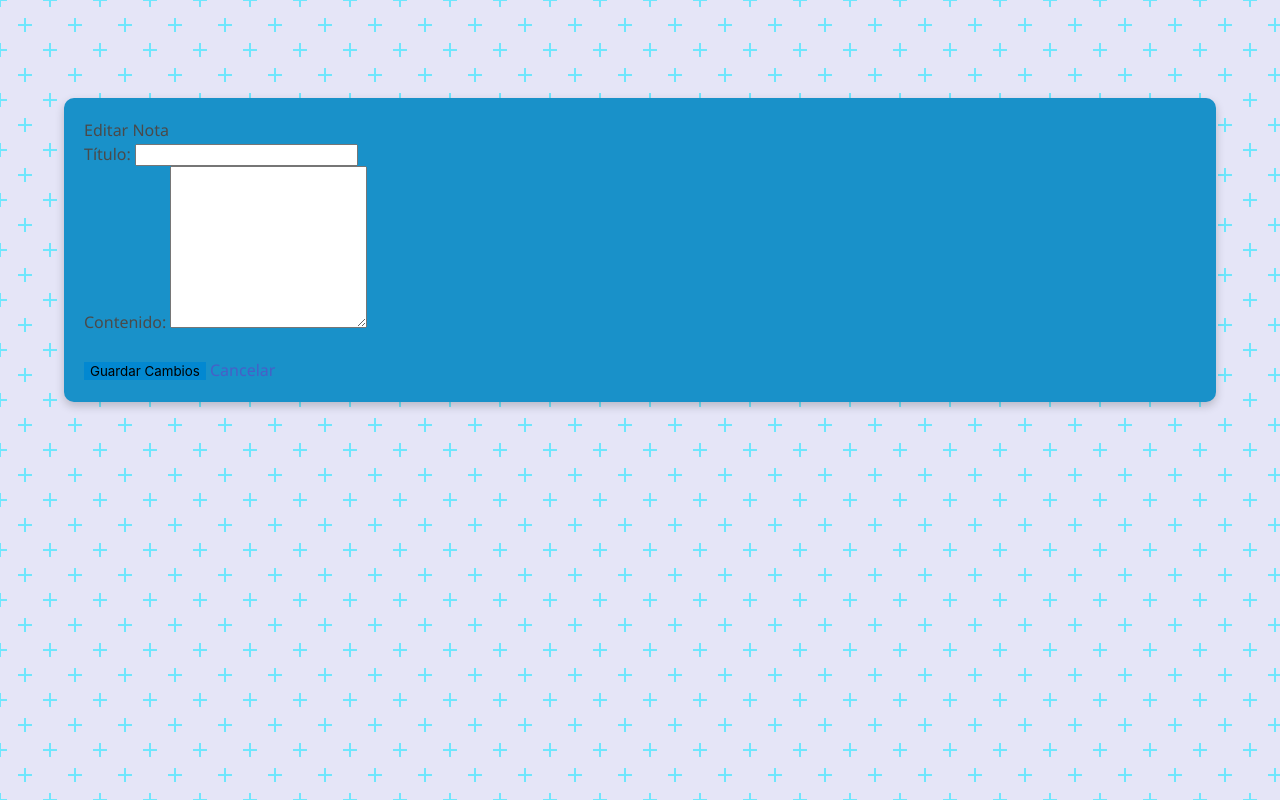
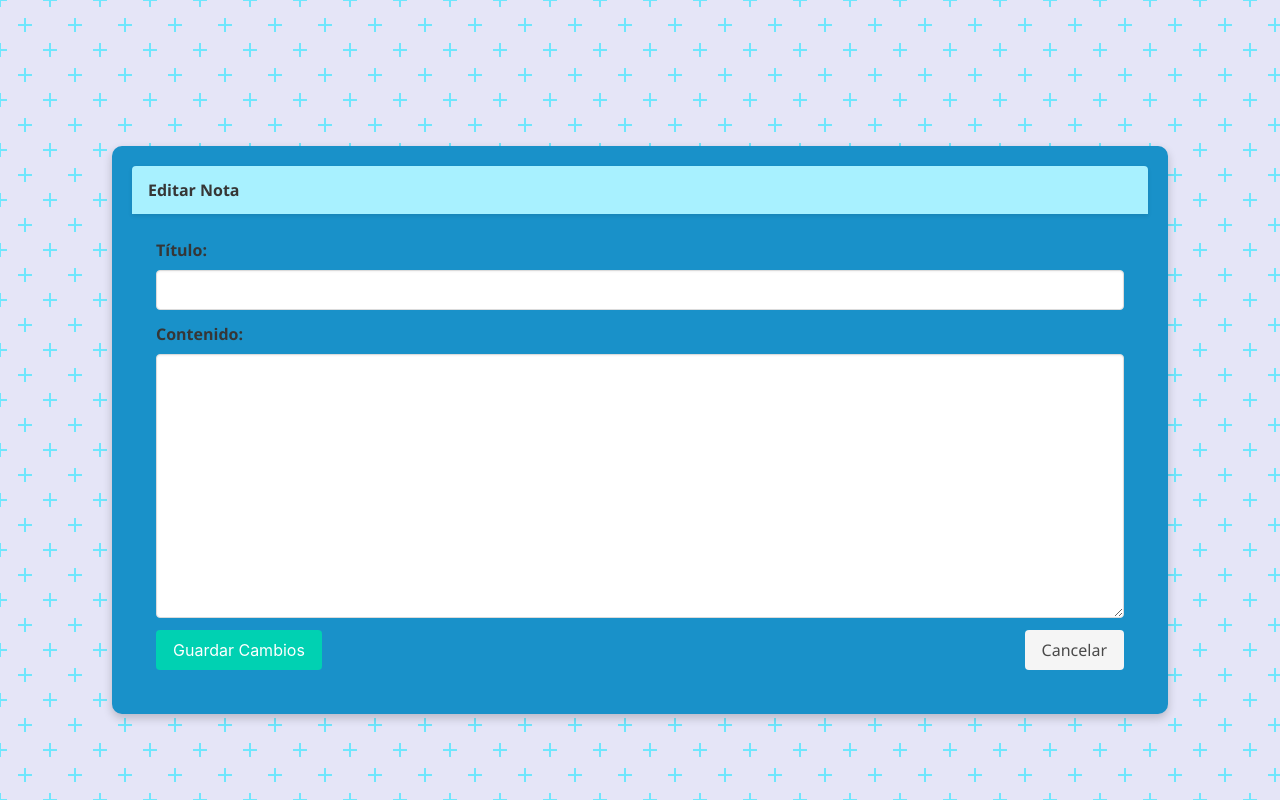
Before and after one commit to Kevincamelo5/OficialColanbNotes, a Python web app: template app/templates/edit_note.html in a window 1280 px wide. Shown: the part 52-852 px from the top of the page. Run offline with Jinja, Linux system fonts and the light colour scheme; the template is opened without the code that fills it, so the values that code supplies are empty.

```diff
--- a/app/templates/edit_note.html
+++ b/app/templates/edit_note.html
@@ -3,21 +3,42 @@
 {% block title %}Editar Nota{% endblock %}
 
 {% block content %}
+<section class="section">
+    <div class="container">
         <div class="card">
-    <h2 class="text-center">Editar Nota</h2>
+            <header class="card-header">
+                <p class="card-header-title has-text-centered">
+                    Editar Nota
+                </p>
+            </header>
+            <div class="card-content">
                 <form method="POST" action="{{ url_for('main.edit_note', note_id=note.id) }}">
-        <div class="form-group">
-            <label for="title">Título:</label>
-            <input name="title" id="title" type="text" class="form-control" value="{{ note.title }}" required
+                    <div class="field">
+                        <label class="label" for="title">Título:</label>
+                        <div class="control">
+                            <input name="title" id="title" type="text" class="input" value="{{ note.title }}" required
                                 minlength="3">
                         </div>
-        <div class="form-group">
-            <label>Contenido:</label>
-            <textarea name="content" id="content" rows="10" class="form-control" required>{{ note.content }}</textarea>
                     </div>
-        <br>
-        <button type="submit" class="btn btn-primary">Guardar Cambios</button>
-        <a href="{{ url_for('main.view_note', note_id=note.id) }}" class="btn btn-secondary">Cancelar</a>
+                    <div class="field">
+                        <label class="label" for="content">Contenido:</label>
+                        <div class="control">
+                            <textarea name="content" id="content" rows="10" class="textarea"
+                                required>{{ note.content }}</textarea>
+                        </div>
+                    </div>
+                    <div class="field is-grouped is-justify-content-space-between">
+                        <div class="control">
+                            <button type="submit" class="button is-primary">Guardar Cambios</button>
+                        </div>
+                        <div class="control">
+                            <a href="{{ url_for('main.view_note', note_id=note.id) }}"
+                                class="button is-light">Cancelar</a>
+                        </div>
+                    </div>
                 </form>
             </div>
+        </div>
+    </div>
+</section>
 {% endblock %}
```
Lines whose indentation alone changed are shown as unchanged.
